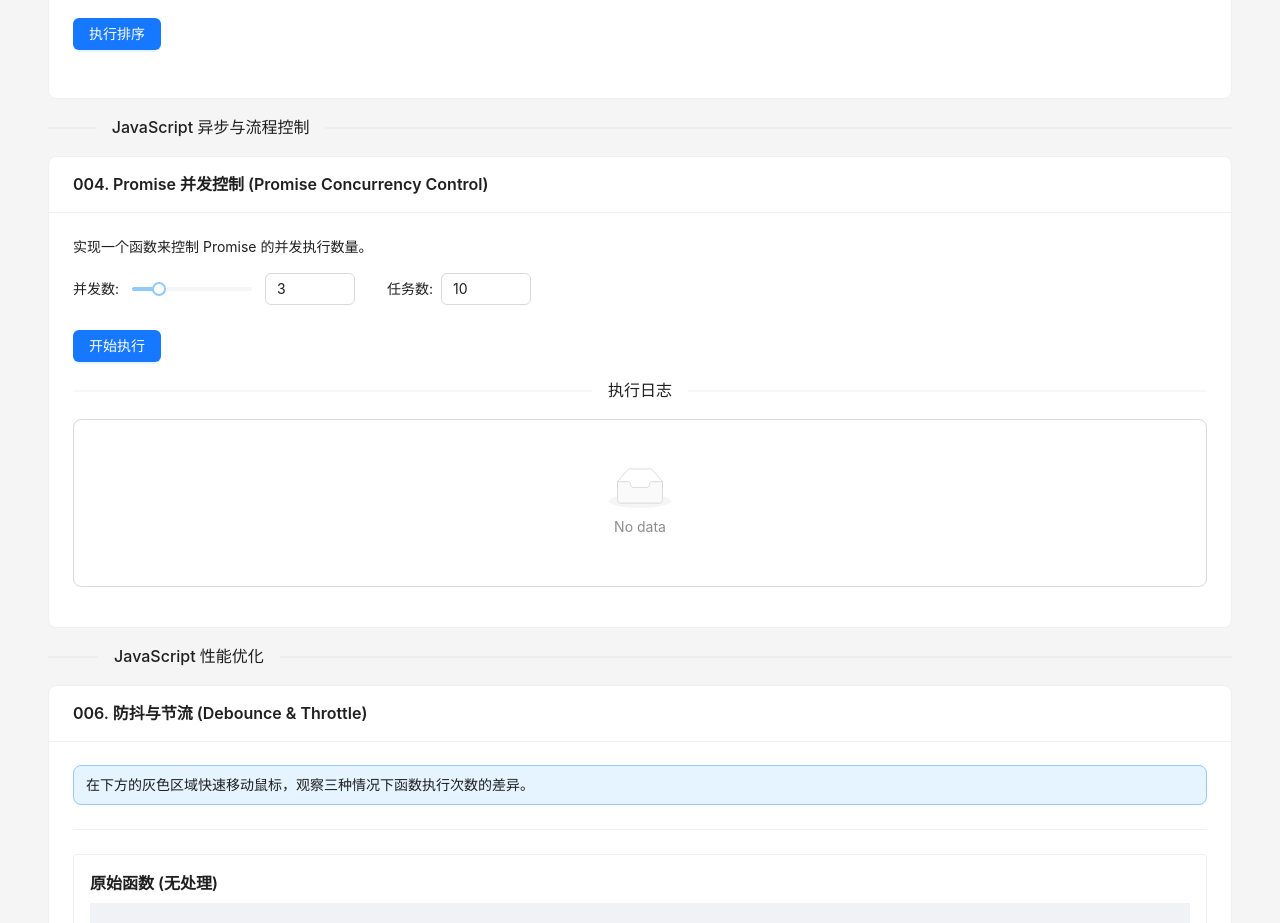
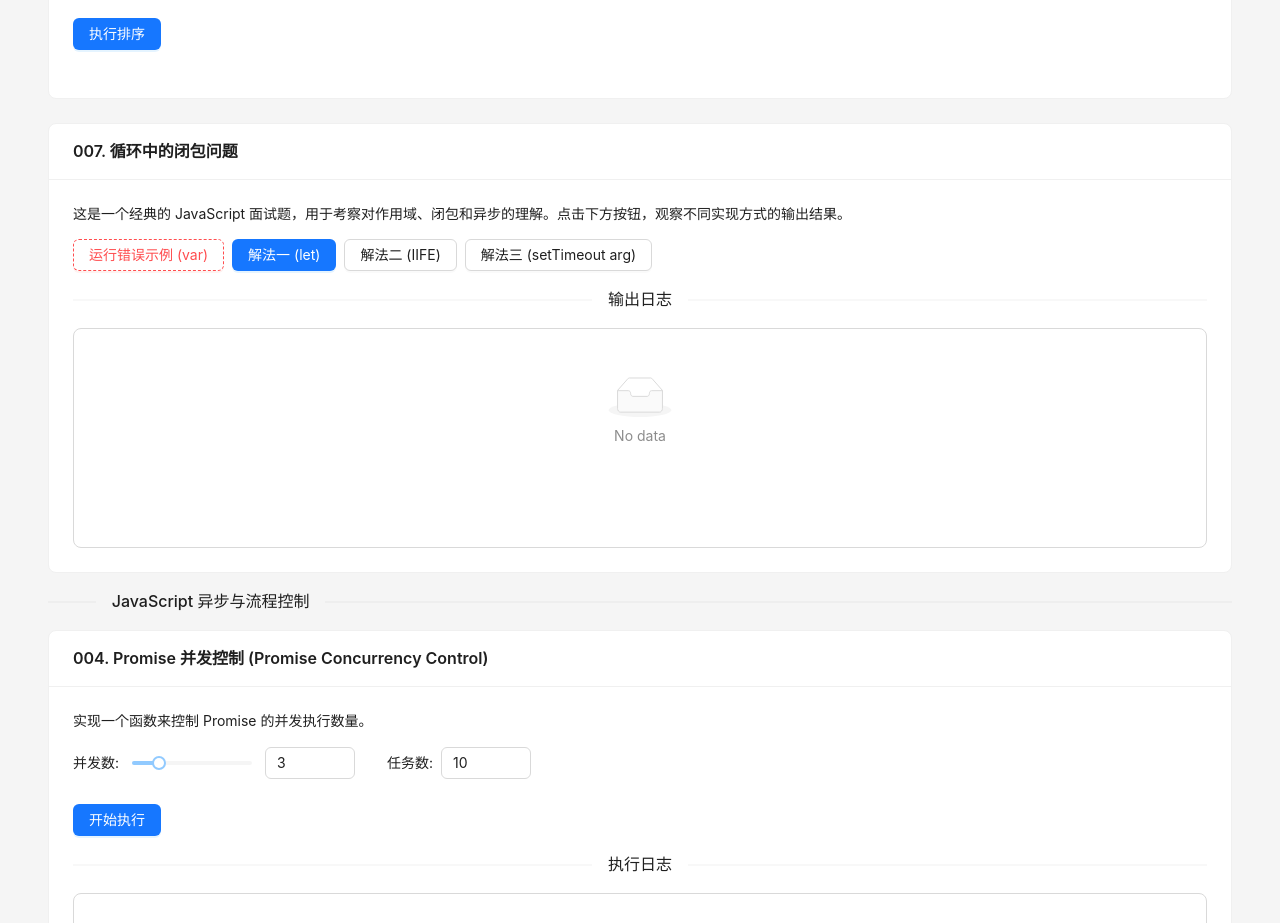
Before and after one commit to az9zz/react-dojo, a React (Vite) app: page /interview in a window 1280 px wide. Shown: the part 2740-3663 px from the top of the page. Built offline with nearby package versions, Linux system fonts and the light colour scheme.

Commit message:
feat(interview): 循环输出字符的闭包实现示例

```diff
--- /dev/null
+++ b/src/interview/009-closure-in-loop/index.tsx
@@ -0,0 +1,53 @@
+// src/interview/007-closure-in-loop/index.tsx
+import React, { useState } from 'react'
+import { Card, Button, Typography, Space, Divider, List } from 'antd'
+import { runProblematic, runWithLet, runWithIIFE, runWithSetTimeoutArg } from './solution'
+
+const { Paragraph } = Typography
+
+export const ClosureInLoopComponent: React.FC = () => {
+  const [logs, setLogs] = useState<string[]>([])
+
+  const startTest = (runner: (log: (msg: string | number) => void) => void) => {
+    setLogs([]) // 清空日志
+    // const newLogs: string[] = []
+    const logger = (msg: string | number) => {
+      // 使用函数式更新，确保拿到最新的 state
+      setLogs((prevLogs) => [...prevLogs, msg.toString()])
+    }
+    runner(logger)
+  }
+
+  return (
+    <Card title="007. 循环中的闭包问题">
+      <Paragraph>
+        这是一个经典的 JavaScript
+        面试题，用于考察对作用域、闭包和异步的理解。点击下方按钮，观察不同实现方式的输出结果。
+      </Paragraph>
+      <Space wrap>
+        <Button type="dashed" danger onClick={() => startTest(runProblematic)}>
+          运行错误示例 (var)
+        </Button>
+        <Button type="primary" onClick={() => startTest(runWithLet)}>
+          解法一 (let)
+        </Button>
+        <Button onClick={() => startTest(runWithIIFE)}>解法二 (IIFE)</Button>
+        <Button onClick={() => startTest(runWithSetTimeoutArg)}>解法三 (setTimeout arg)</Button>
+      </Space>
+
+      <Divider>输出日志</Divider>
+      <List
+        bordered
+        dataSource={logs}
+        renderItem={(item, index) => (
+          <List.Item>
+            <pre
+              style={{ margin: 0 }}
+            >{`[${(index + 1).toString().padStart(2, '0')}] ${item}`}</pre>
+          </List.Item>
+        )}
+        style={{ minHeight: 220 }}
+      />
+    </Card>
+  )
+}
--- /dev/null
+++ b/src/interview/009-closure-in-loop/solution.ts
@@ -0,0 +1,50 @@
+// src/interview/007-closure-in-loop/solution.ts
+type LogFunction = (message: string | number) => void
+/**
+ * 错误的示例
+ */
+export function runProblematic(log: LogFunction): void {
+  // eslint-disable-next-line no-var
+  for (var i = 0; i < 5; i++) {
+    setTimeout(() => {
+      log(`var: ${i}`)
+    }, i * 100) // 缩小延时以快速演示
+  }
+}
+/**
+ * 解法一：使用 let
+ */
+export function runWithLet(log: LogFunction): void {
+  for (let i = 0; i < 5; i++) {
+    setTimeout(() => {
+      log(`let: ${i}`)
+    }, i * 100)
+  }
+}
+/**
+ * 解法二：使用 IIFE
+ */
+export function runWithIIFE(log: LogFunction): void {
+  for (let i = 0; i < 5; i++) {
+    ;(function (j) {
+      setTimeout(() => {
+        log(`IIFE: ${j}`)
+      }, j * 100)
+    })(i)
+  }
+}
+/**
+ * 解法三：使用 setTimeout 的第三个参数
+ */
+export function runWithSetTimeoutArg(log: LogFunction): void {
+  for (let i = 0; i < 5; i++) {
+    setTimeout(
+      // eslint-disable-next-line @typescript-eslint/no-explicit-any
+      (j: any) => {
+        log(`setTimeout arg: ${j}`)
+      },
+      i * 100,
+      i,
+    )
+  }
+}
--- a/src/pages/InterviewPage/index.tsx
+++ b/src/pages/InterviewPage/index.tsx
@@ -8,6 +8,7 @@ import { EventEmitterComponent } from '../../interview/004-event-emitter'
 import { PromisePoolComponent } from '../../interview/005-promise-concurrency-control'
 import { SortVersionsComponent } from '../../interview/006-sort-version-numbers'
 import { DebounceThrottleComponent } from '../../interview/008-debounce-throttle'
+import { ClosureInLoopComponent } from '../../interview/009-closure-in-loop'
 
 const { Title } = Typography
 
@@ -25,6 +26,8 @@ const InterviewPage: React.FC = () => {
       <EventEmitterComponent />
       <div style={{ marginTop: '24px' }} />
       <SortVersionsComponent />
+      <div style={{ marginTop: '24px' }} />
+      <ClosureInLoopComponent />
       <Divider orientation="left">JavaScript 异步与流程控制</Divider>
       <PromisePoolComponent />
       <Divider orientation="left">JavaScript 性能优化</Divider>
```
Also changed, not shown: src/interview/009-closure-in-loop/README.md (added).
